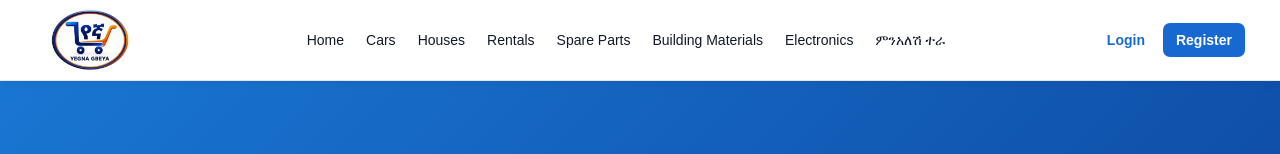
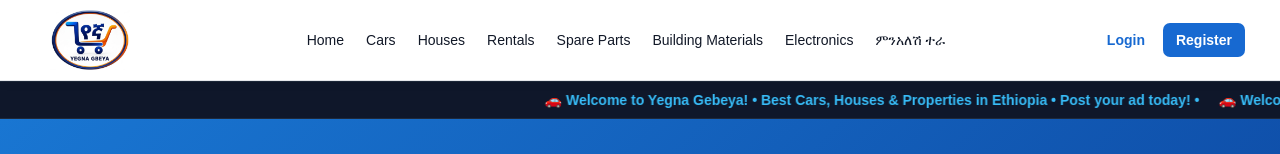
Before and after one commit to mebri/marketplace-react, a React (Vite) app: page / in a window 1280 px wide. Shown: the top 154 px of the page. Built offline with nearby package versions, Linux system fonts and the light colour scheme; no server answers; the database is empty.

Commit message:
Add ScrollingText component for welcome message
Added ScrollingText component to display a welcome message below the Navbar.

```diff
--- a/src/App.jsx
+++ b/src/App.jsx
@@ -9,6 +9,7 @@ import {
 // =========================
 
 import Navbar from "./components/Navbar";
+import ScrollingText from "./components/ScrollingText"; // 👈 Added ScrollingText
 
 // =========================
 // PAGES
@@ -45,6 +46,12 @@ function App() {
       ========================= */}
 
       <Navbar />
+
+      {/* 👈 Added Scrolling Text right below Navbar */}
+      <ScrollingText
+        text="🚗 Welcome to Yegna Gebeya! • Best Cars, Houses & Properties in Ethiopia • Post your ad today! • "
+        speed={25}
+      />
 
       {/* =========================
           ROUTES
```
